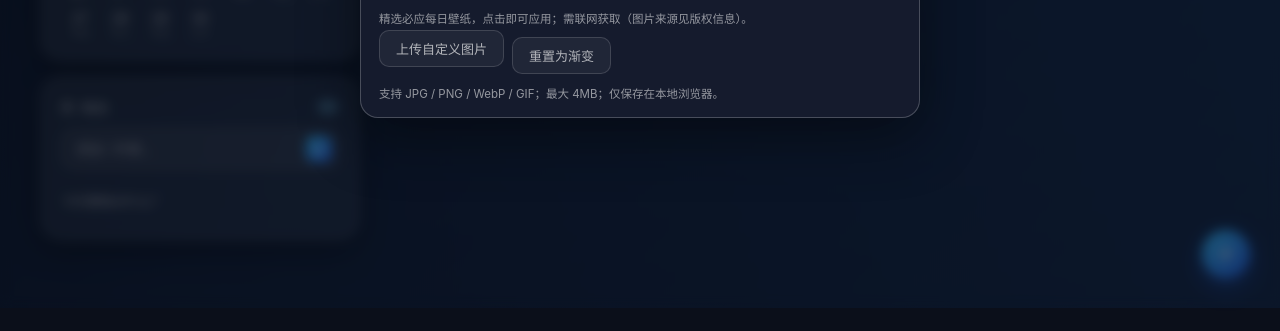
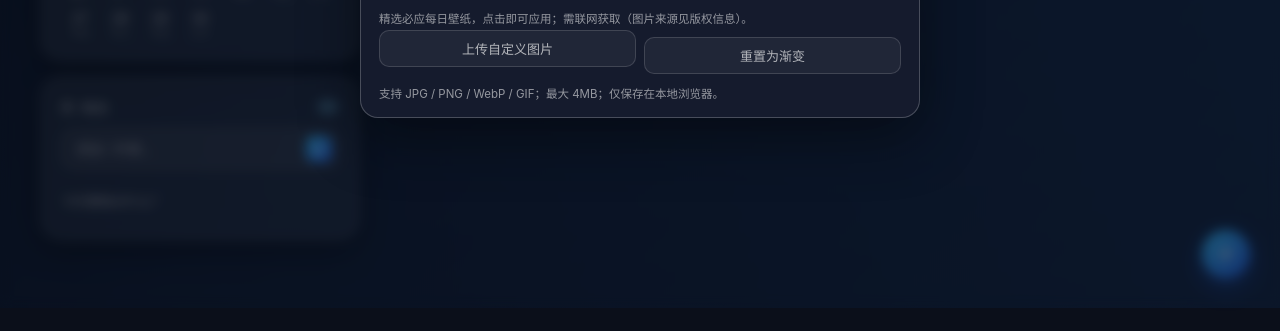
Before and after one commit to susunola/lighttab, a browser extension: page newtab.html in a window 1280 px wide. Both pictures are taken after a click on the button 1190 px from the left and 38 px from the top of the page. Shown: the part 492-823 px from the top of the page. Drawn offline with Linux system fonts and the light colour scheme.

Commit message:
style(wallpaper): align upload/reset buttons to equal width
The two .upload-row buttons sized to their content (上传自定义图片 / 重置为渐变); the different label lengths (7 chars vs 5) made the row look uneven.

Added .upload-row > .btn { flex: 1; text-align: center; justify-content: center; min-width: 0 } so both buttons split the row evenly with centred text.

```diff
--- a/css/style.css
+++ b/css/style.css
@@ -743,6 +743,7 @@ input:focus-visible, textarea:focus-visible, select:focus-visible { outline: non
   text-shadow: 0 1px 2px rgba(0,0,0,0.5);
 }
 .upload-row { display: flex; gap: 8px; flex-wrap: wrap; align-items: center; margin-top: 4px; }
+.upload-row > .btn { flex: 1; text-align: center; justify-content: center; min-width: 0; }
 
 /* ====== 壁纸库（必应每日壁纸） ====== */
 .wall-lib { margin-top: 16px; }
```
